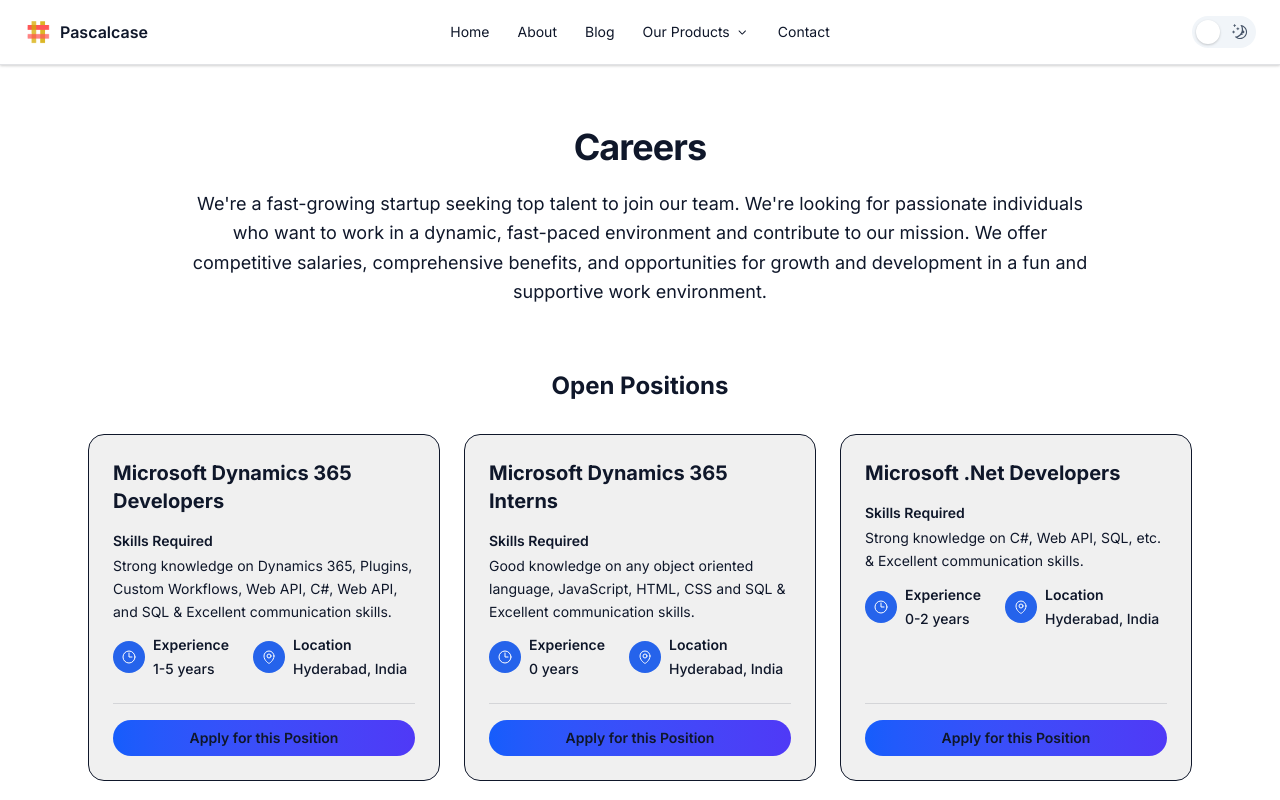
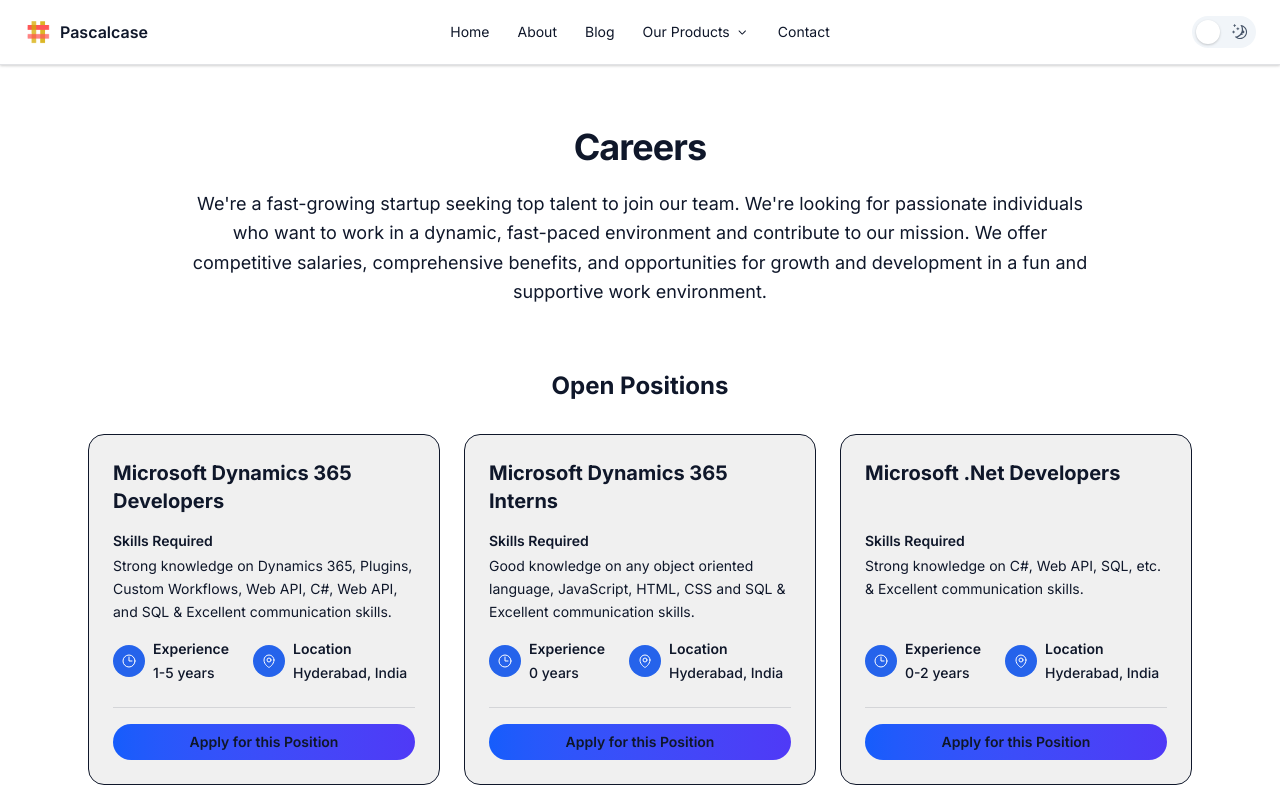
Before and after one commit to Harshavardhanjakku/pascalcase_03, a Next.js app: page /careers in a window 1280 px wide. Shown: the top 800 px of the page. Built offline with nearby package versions, Linux system fonts and the light colour scheme.

Commit message:
updated careers page job card

```diff
--- a/src/app/careers/page.tsx
+++ b/src/app/careers/page.tsx
@@ -104,11 +104,15 @@
         border: '1px solid',
       }}
     >
-      <h3 className="mb-4 text-xl font-bold" style={{ color: 'var(--text-primary)' }}>
+      {/* Fixed-height header so following content aligns across cards */}
+      <div className="mb-4 min-h-14">
+        <h3 className="text-xl font-bold" style={{ color: 'var(--text-primary)' }}>
           {title}
         </h3>
+      </div>
 
-      <div className="flex-grow space-y-3">
+      {/* Middle: Skills block (content area) */}
+      <div className="space-y-3">
         <div>
           <h4 className="mb-1 text-sm font-semibold" style={{ color: 'var(--text-primary)' }}>
             Skills Required
@@ -117,8 +121,10 @@
             {skills}
           </p>
         </div>
+      </div>
 
-        <div className="flex flex-wrap gap-6">
+      {/* Meta row pinned near the bottom for consistent alignment */}
+      <div className="mt-auto flex flex-wrap gap-6 pt-4">
         <div className="flex items-center gap-2">
           <div
             className="flex h-8 w-8 items-center justify-center rounded-lg"
@@ -153,7 +159,6 @@
           </div>
         </div>
       </div>
-      </div>
 
       <div className="mt-6 border-t pt-4" style={{ borderColor: 'var(--border-subtle)' }}>
         <a
```
Lines whose indentation alone changed are shown as unchanged.
